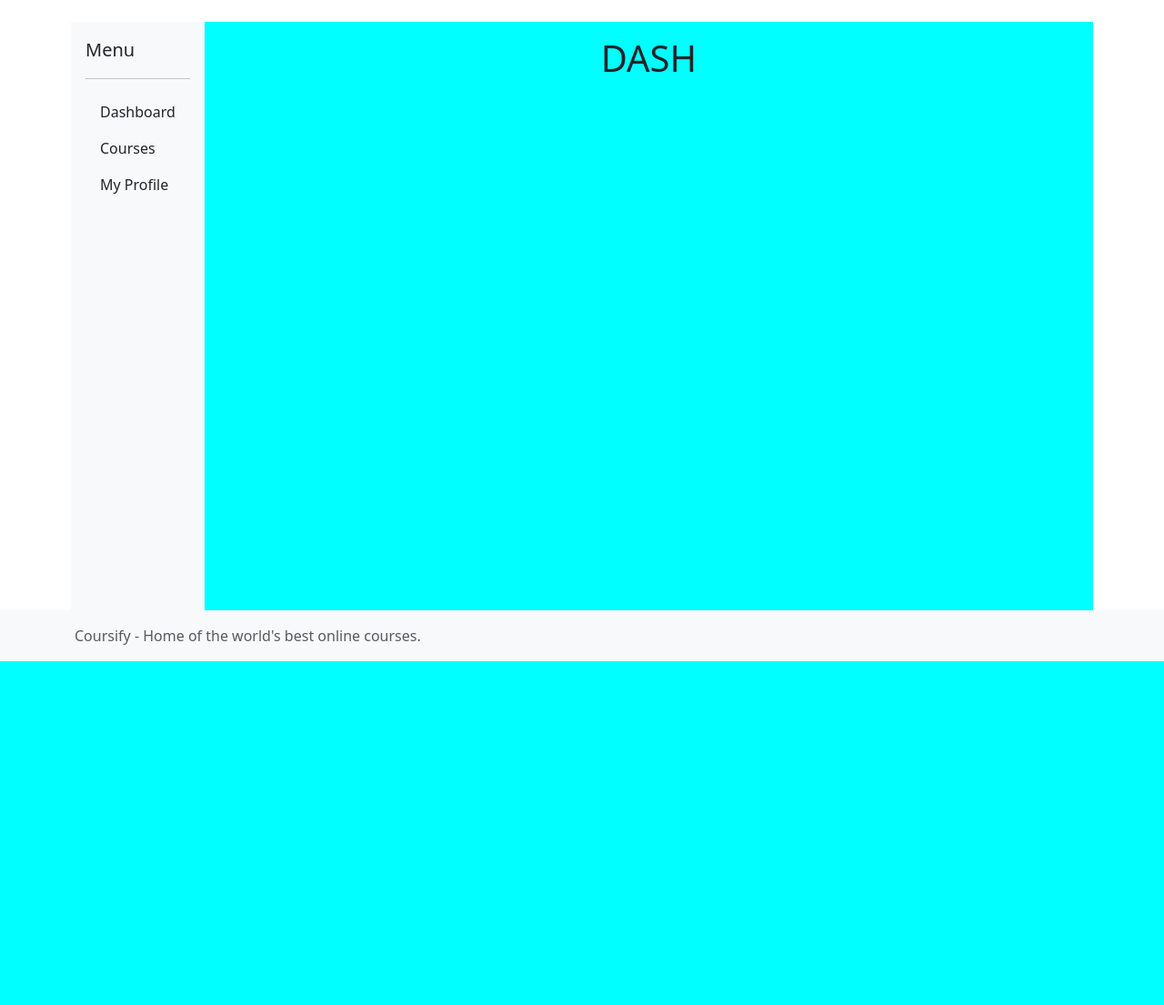
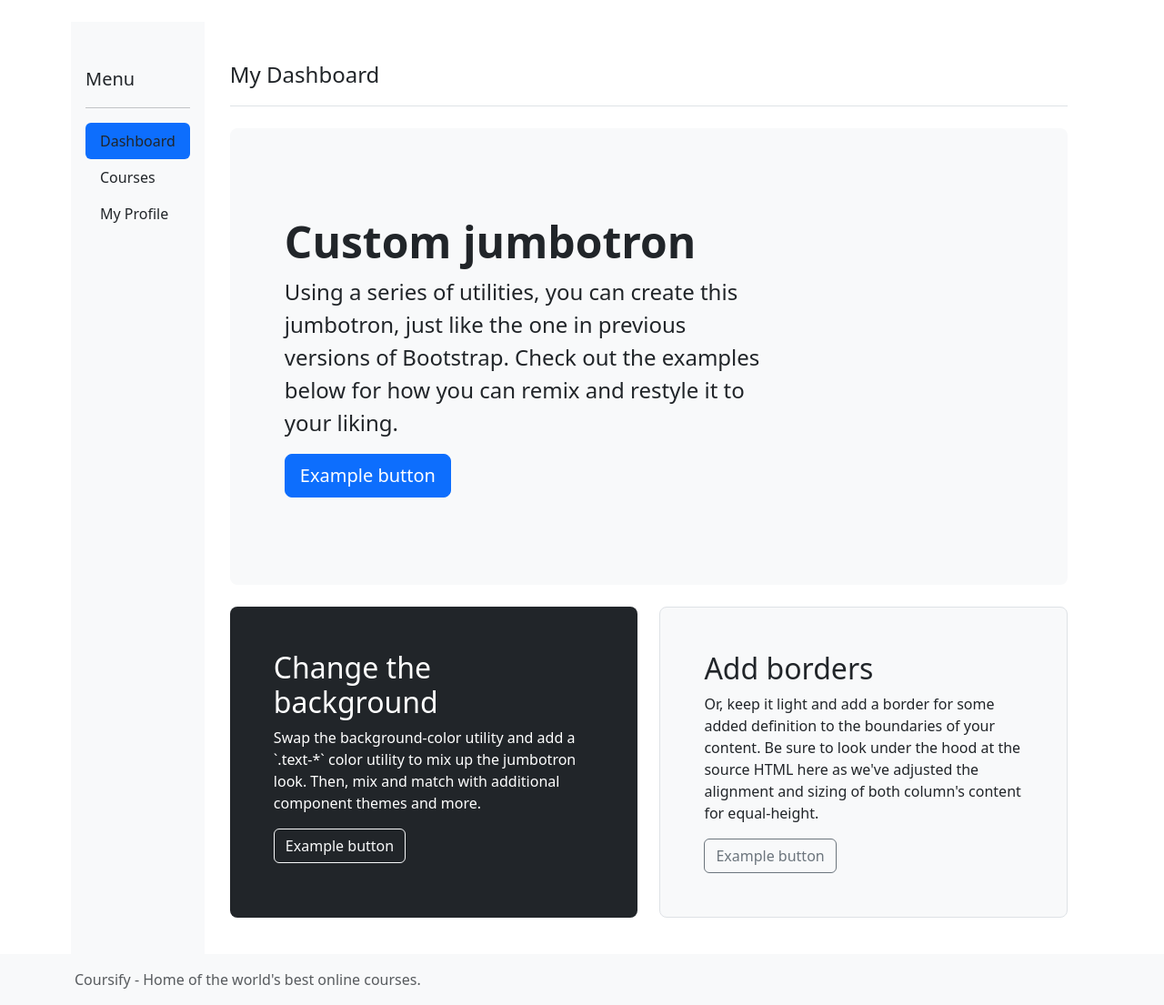
Before and after one commit to bernardoosthuizen/uol-awd-final, a Django app: page /dashboard/ in a window 1280 px wide. Shown: the part 73-1178 px from the top of the page at 91% size. Before the commit the page ends 800 px from the top, so only its background shows below. Run offline with Django 5.2, Linux system fonts and the light colour scheme; some libraries are stand-ins or nearby versions.

Commit message:
dashboard pages further expanded

```diff
--- a/eLearningApp/models.py
+++ b/eLearningApp/models.py
@@ -27,6 +27,7 @@ class AppUser(models.Model):
     fname = models.CharField(max_length=100)
     lname = models.CharField(max_length=100)
     institution = models.ForeignKey(Institution, on_delete=models.CASCADE)
+    active = models.BooleanField(default=True)
 
     def __str__(self):
         return self.user.username
--- a/eLearningApp/templates/components/dashboard_layout.html
+++ b/eLearningApp/templates/components/dashboard_layout.html
@@ -3,29 +3,29 @@
 
 {% block content %}
 <div class="d-flex flex-grow-1">
-<div class="d-flex flex-column flex-shrink-0 p-3 bg-light" style="width: fit-content;">
+<div class="d-flex flex-column flex-shrink-0 p-3 bg-light py-5" style="width: fit-content;">
         <span class="fs-5">Menu</span>
     <hr>
     <ul class="nav nav-pills flex-column mb-auto">
         <li>
-            <a href="/dashboard" class="nav-link link-dark">
+            <a href="/dashboard" class="nav-link link-dark {% if request.path == '/dashboard/' %}active{% endif %}">
                 Dashboard
             </a>
         </li>
         <li>
-            <a href="/courses" class="nav-link link-dark">
+            <a href="/courses" class="nav-link link-dark {% if request.path == '/courses/' %}active{% endif %}">
                 Courses
             </a>
         </li>
         <li>
-            <a href="/profile" class="nav-link link-dark">
+            <a href="/profile" class="nav-link link-dark {% if request.path == '/profile/' %}active{% endif %}">
                 My Profile
             </a>
         </li>
     </ul>
 </div>
 <!-- Main Content -->
-<div class="flex-grow-1 p-3" style="background-color: aqua;">
+<div class="flex-grow-1 p-3">
     {% block main_content %}{% endblock %}
 </div>
 </div>
--- a/eLearningApp/templates/dashboard.html
+++ b/eLearningApp/templates/dashboard.html
@@ -2,7 +2,39 @@
 {% load bootstrap5 %}
 
 {% block main_content %}
-<div class="d-flex w-100 justify-content-center align-items-center">
-   <h1>DASH</h1>
+<div class="container py-4">
+   <header class="pb-3 mb-4 border-bottom">
+      <span class="fs-4">My Dashboard</span>
+   </header>
+
+   <div class="p-5 mb-4 bg-light rounded-3">
+      <div class="container-fluid py-5">
+         <h1 class="display-5 fw-bold">Custom jumbotron</h1>
+         <p class="col-md-8 fs-4">Using a series of utilities, you can create this jumbotron, just like the one in
+            previous versions of Bootstrap. Check out the examples below for how you can remix and restyle it to your
+            liking.</p>
+         <button class="btn btn-primary btn-lg" type="button">Example button</button>
+      </div>
+   </div>
+
+   <div class="row align-items-md-stretch">
+      <div class="col-md-6">
+         <div class="h-100 p-5 text-white bg-dark rounded-3">
+            <h2>Change the background</h2>
+            <p>Swap the background-color utility and add a `.text-*` color utility to mix up the jumbotron look. Then,
+               mix and match with additional component themes and more.</p>
+            <button class="btn btn-outline-light" type="button">Example button</button>
+         </div>
+      </div>
+      <div class="col-md-6">
+         <div class="h-100 p-5 bg-light border rounded-3">
+            <h2>Add borders</h2>
+            <p>Or, keep it light and add a border for some added definition to the boundaries of your content. Be sure
+               to look under the hood at the source HTML here as we've adjusted the alignment and sizing of both
+               column's content for equal-height.</p>
+            <button class="btn btn-outline-secondary" type="button">Example button</button>
+         </div>
+      </div>
+   </div>
 </div>
 {% endblock main_content %}
--- a/eLearningApp/templates/profile.html
+++ b/eLearningApp/templates/profile.html
@@ -2,7 +2,9 @@
 {% load bootstrap5 %}
 
 {% block main_content %}
-<div class="d-flex w-100 justify-content-center align-items-center">
-   <h1>PROFILE</h1>
+<div class="container py-4">
+   <header class="pb-3 mb-4 border-bottom">
+      <span class="fs-4">My Profile</span>
+   </header>
 </div>
 {% endblock main_content %}
--- a/eLearningApp/urls.py
+++ b/eLearningApp/urls.py
@@ -9,5 +9,6 @@ urlpatterns = [
     path("enrol/", views.enrol, name="enrol"),
     path("dashboard/", views.dashboard, name="dashboard"),
     path("courses/", views.courses, name="courses"),
-    path("profile/", views.profile, name="profile"),
+    path("profile/<int:user_id>", views.profile, name="profile"),
+    path("courses/details/<int:course_id>", views.courseDetails, name="courseDetails"),
 ]
--- a/eLearningApp/views.py
+++ b/eLearningApp/views.py
@@ -38,8 +38,16 @@ def courses(request):
     }
     return render(request, "courses.html", context)
 
-def profile(request):
+def profile(request, user_id):
     context = {
+        "user_id": user_id,
         "pageTitle": "Profile",
     }
     return render(request, "profile.html", context)
+
+def courseDetails(request, course_id):
+    context = {
+        "course_id": course_id,
+        "pageTitle": "Course Details: " + str(id),
+    }
+    return render(request, "course-details.html", context)
```
Also changed, not shown: eLearningApp/templates/course-details.html (added, +10 -0 lines).
